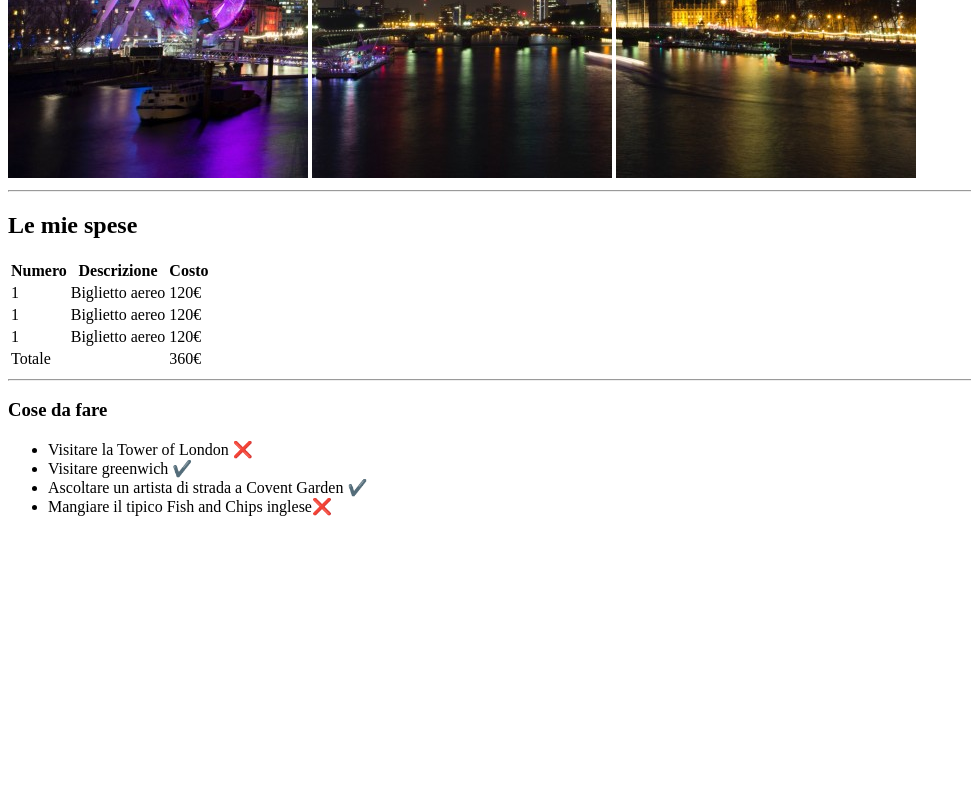
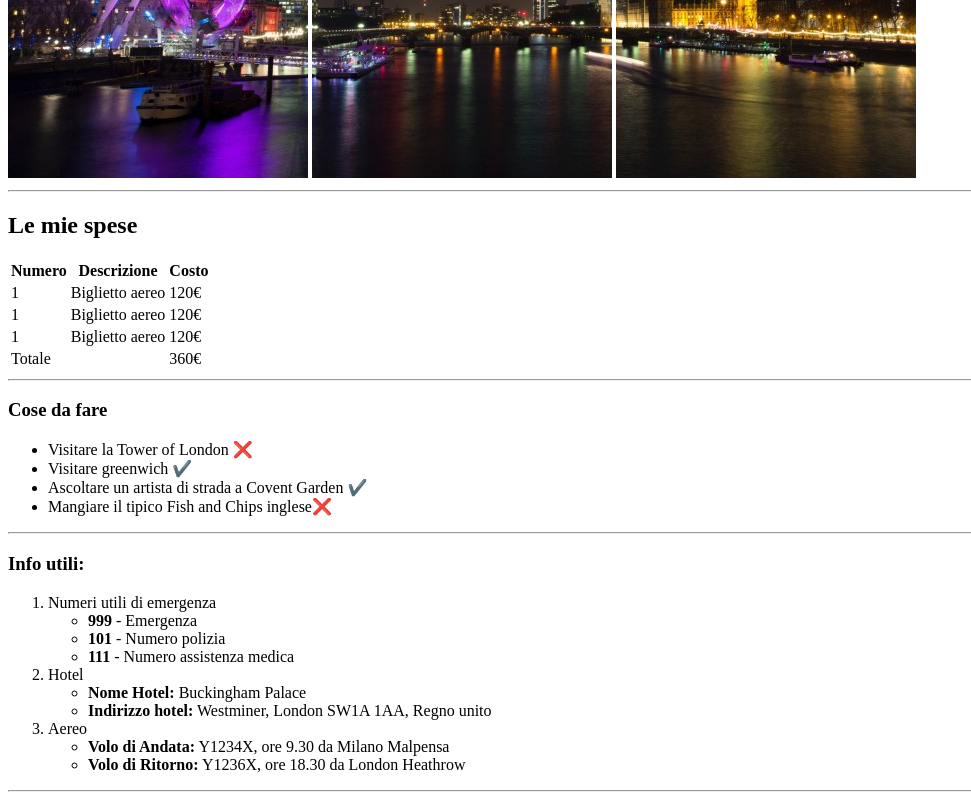
Before and after one commit to IvanRizzo28/html-london-trip, a plain HTML site: page index.html in a window 1280 px wide. Shown: the part 502-1302 px from the top of the page, without its empty margins (0-971 px from the left). Before the commit the page ends 1034 px from the top, so only its background shows below. Drawn offline with Linux system fonts and the light colour scheme.

Commit message:
sezione info utili

```diff
--- a/index.html
+++ b/index.html
@@ -69,8 +69,40 @@
                 <li>Ascoltare un artista di strada a Covent Garden ✔️</li>
                 <li>Mangiare il tipico Fish and Chips inglese❌ </li>
             </ul>
+            <hr>
         </section>
         <!-- /Sezione Cose da fare-->
+
+        <!-- Sezione Info utili -->
+        <section>
+            <h3>Info utili:</h3>
+            <ol>
+                <li>
+                    Numeri utili di emergenza
+                    <ul>
+                        <li><strong>999</strong> - Emergenza</li>
+                        <li><strong>101</strong> - Numero polizia</li>
+                        <li><strong>111</strong> - Numero assistenza medica</li>
+                    </ul>
+                </li>
+                <li>
+                    Hotel
+                    <ul>
+                        <li><strong>Nome Hotel:</strong> Buckingham Palace</li>
+                        <li><strong>Indirizzo hotel:</strong> Westminer, London SW1A 1AA, Regno unito</li>
+                    </ul>
+                </li>
+                <li>
+                    Aereo
+                    <ul>
+                        <li><strong>Volo di Andata:</strong> Y1234X, ore 9.30 da Milano Malpensa</li>
+                        <li><strong>Volo di Ritorno:</strong> Y1236X, ore 18.30 da London Heathrow</li>
+                    </ul>
+                </li>
+            </ol>
+            <hr>
+        </section>
+        <!-- /Sezione Info utili -->
 
     </main>
     <!--  --------------- /Main del sito -------------------   -->
```
